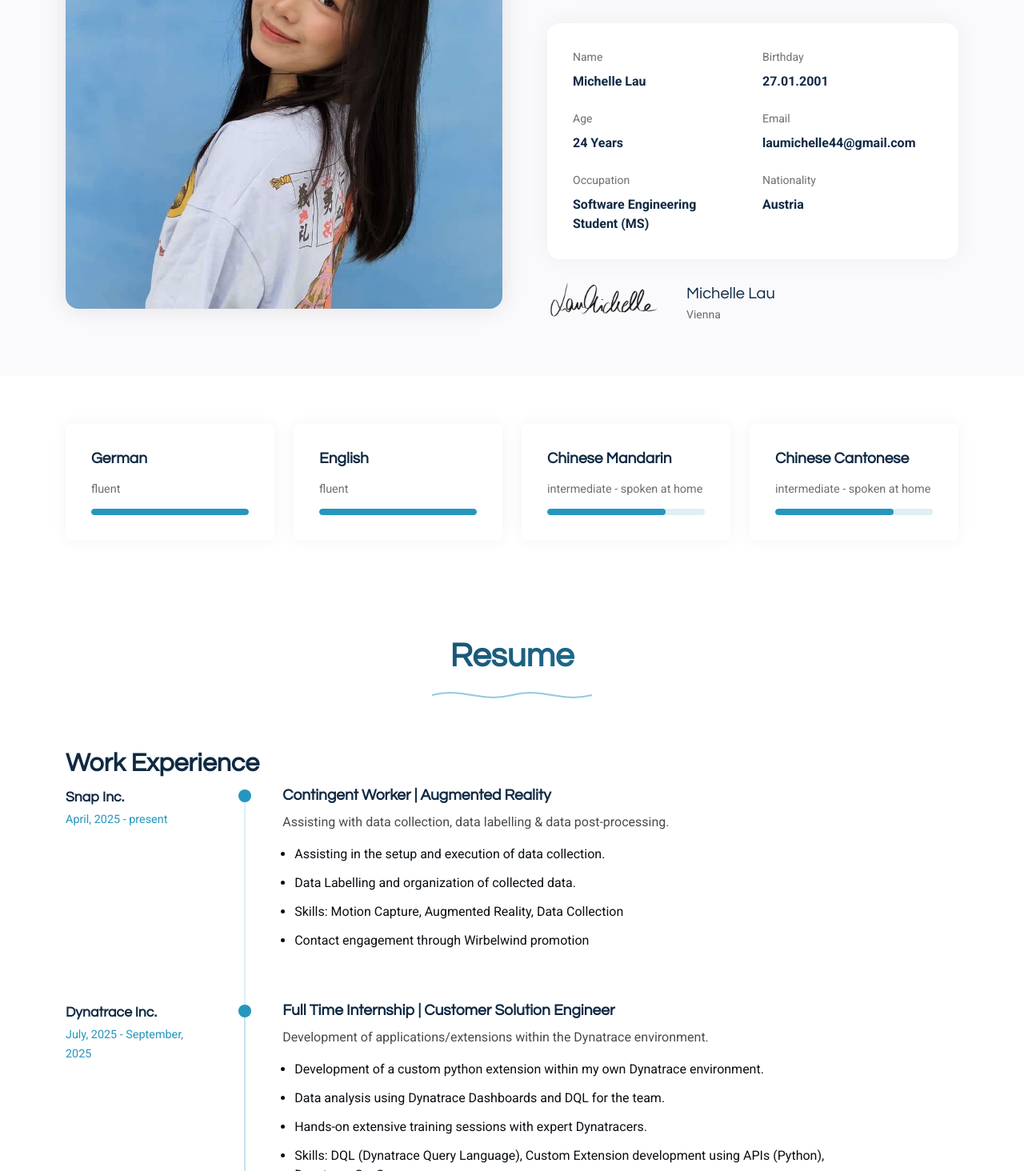
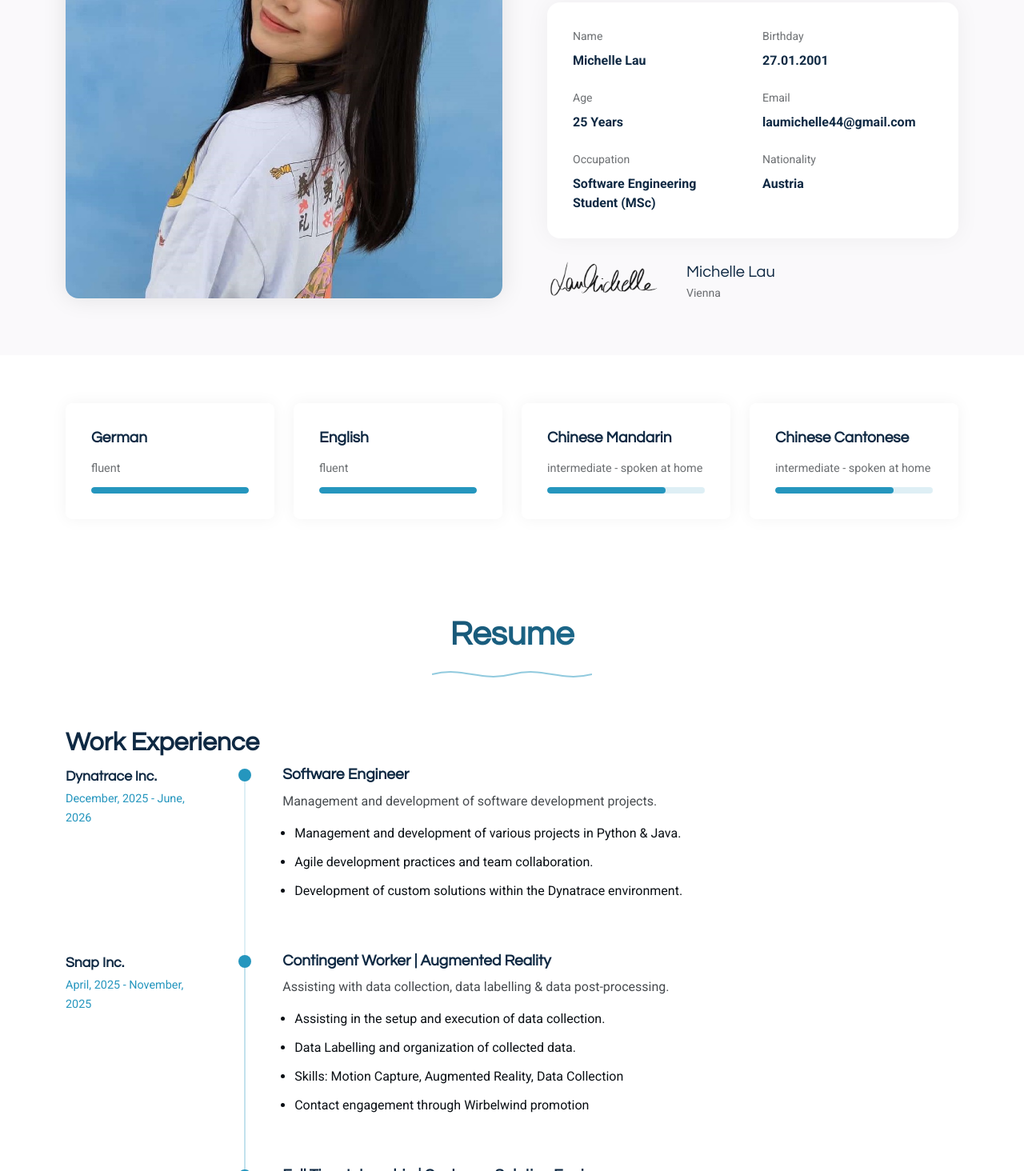
Before and after one commit to lumichlle/portfolio, a plain HTML site: page index.html in a window 1280 px wide. Shown: the part 518-1982 px from the top of the page at 80% size. Drawn offline with Linux system fonts and the light colour scheme.

Commit message:
leveling up in life :)

```diff
--- a/index.html
+++ b/index.html
@@ -92,9 +92,9 @@
             <div class="about-content">
               <span class="subtitle">About Me</span>
 
-              <h2>Software Engineer & Student</h2>
+              <h2>Software Engineer Student</h2>
 
-              <p class="lead mb-4">Hi! I am a passionate Master of Science student of Software Engineering and Internet Computing at the Vienna University of Technology. I love coding, gaming, making digital art and playing the piano! </p>
+              <p class="lead mb-4">Hi! I am a passionate Master of Science student of Software Engineering at the Vienna University of Technology. I love coding, gaming, making digital art and playing the piano! </p>
 
               <div class="personal-info">
                 <div class="row g-4">
@@ -115,7 +115,7 @@
                   <div class="col-6">
                     <div class="info-item">
                       <span class="label">Age</span>
-                      <span class="value">24 Years</span>
+                      <span class="value">25 Years</span>
                     </div>
                   </div>
 
@@ -129,7 +129,7 @@
                   <div class="col-6">
                     <div class="info-item">
                       <span class="label">Occupation</span>
-                      <span class="value">Software Engineering Student (MS)</span>
+                      <span class="value">Software Engineering Student (MSc)</span>
                     </div>
                   </div>
 
@@ -237,8 +237,27 @@
                 <div class="timeline">
                   <div class="timeline-item" data-aos="fade-up" data-aos-delay="200">
                     <div class="timeline-left">
+                      <h4 class="company">Dynatrace Inc.</h4>
+                      <span class="period">December, 2025 - June, 2026</span>
+                    </div>
+                    <div class="timeline-dot"></div>
+                    <div class="timeline-right">
+                      <h3 class="position">Software Engineer</h3>
+                      <p class="description">Management and development of software development projects.</p>
+                      <ul>
+                        <li>Management and development of various projects in Python & Java.</li>
+                        <li>Agile development practices and team collaboration.</li>
+                        <li>Development of custom solutions within the Dynatrace environment.</li>
+                      </ul>
+                    </div>
+                  </div>
+
+
+                <div class="timeline">
+                  <div class="timeline-item" data-aos="fade-up" data-aos-delay="200">
+                    <div class="timeline-left">
                       <h4 class="company">Snap Inc.</h4>
-                      <span class="period">April, 2025 - present</span>
+                      <span class="period">April, 2025 - November, 2025</span>
                     </div>
                     <div class="timeline-dot"></div>
                     <div class="timeline-right">
```
